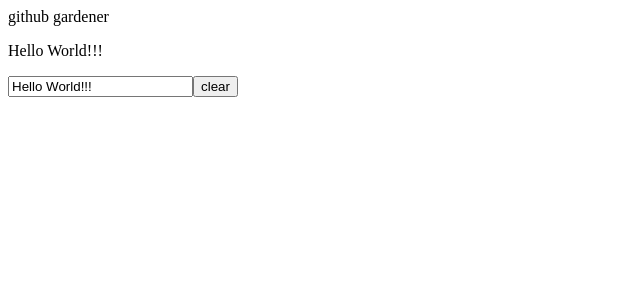
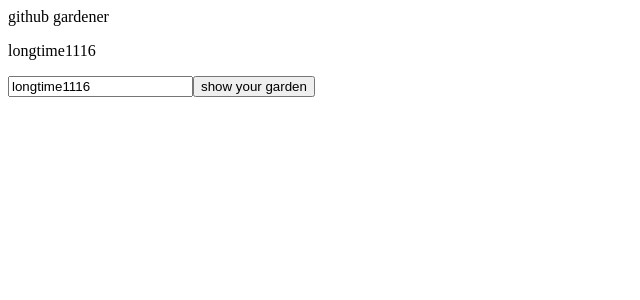
Before and after one commit to longtime1116/github_gardener_sample, a Vue app: page / in a window 1280 px wide. Shown: the top 300 px of the page, without its empty margins (0-640 px from the left). Built offline with nearby package versions, Linux system fonts and the light colour scheme.

Commit message:
add axios and call github API

```diff
--- a/package.json
+++ b/package.json
@@ -15,6 +15,7 @@
   },
   "devDependencies": {
     "autoprefixer": "^7.1.2",
+    "axios": "^0.17.1",
     "babel-core": "^6.22.1",
     "babel-eslint": "^8.2.1",
     "babel-helper-vue-jsx-merge-props": "^2.0.3",
--- a/src/App.vue
+++ b/src/App.vue
@@ -8,11 +8,12 @@
       no text
     </p>
     <input type="text" v-model="msg" >
-    <button @click="clear()">clear</button>
+    <button @click="getGarden()">show your garden</button>
   </div>
 </template>
 
 <script>
+import axios from 'axios';
 import myheader from './components/myheader';
 
 export default {
@@ -21,12 +22,17 @@ export default {
   },
   data() {
     return {
-      msg: 'Hello World!!!',
+      msg: 'longtime1116',
     };
   },
   methods: {
     clear() {
       this.msg = '';
+    },
+    getGarden() {
+      axios.get(
+        `https://github.com/users/${this.msg}/contributions`,
+      ).then((response) => { this.result = response.data; });
     },
   },
 };
```
Also changed, not shown: 1 other file (tests, documents, lock files or other folders).
